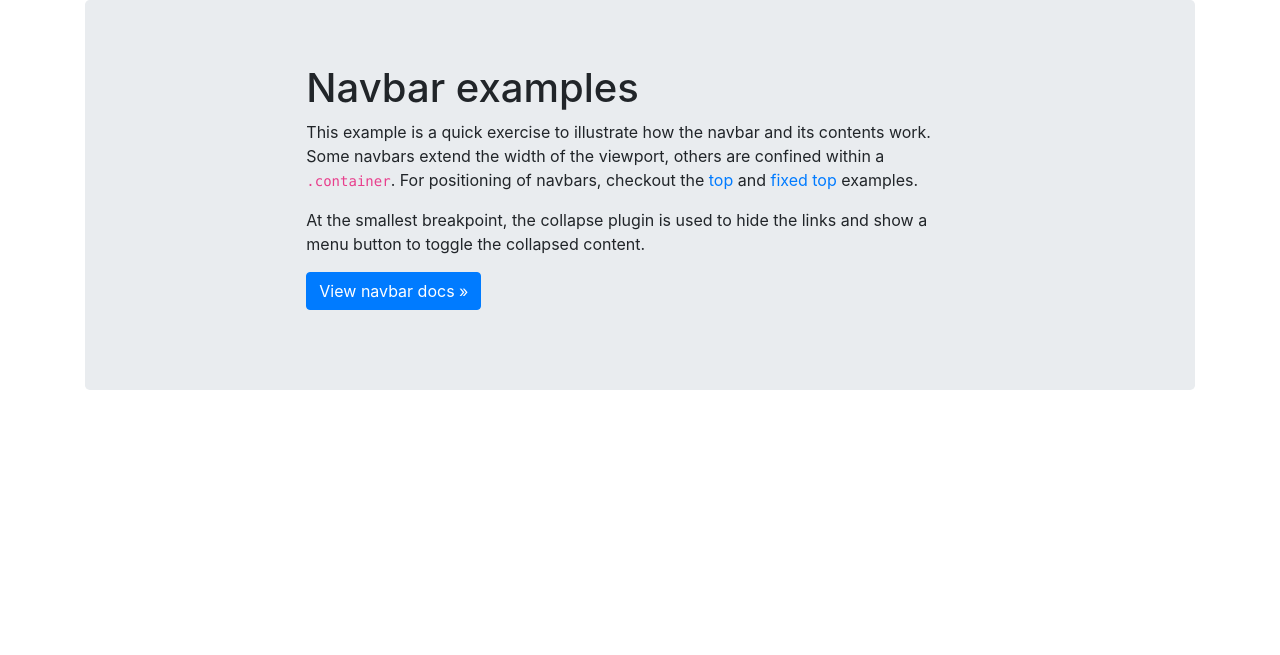
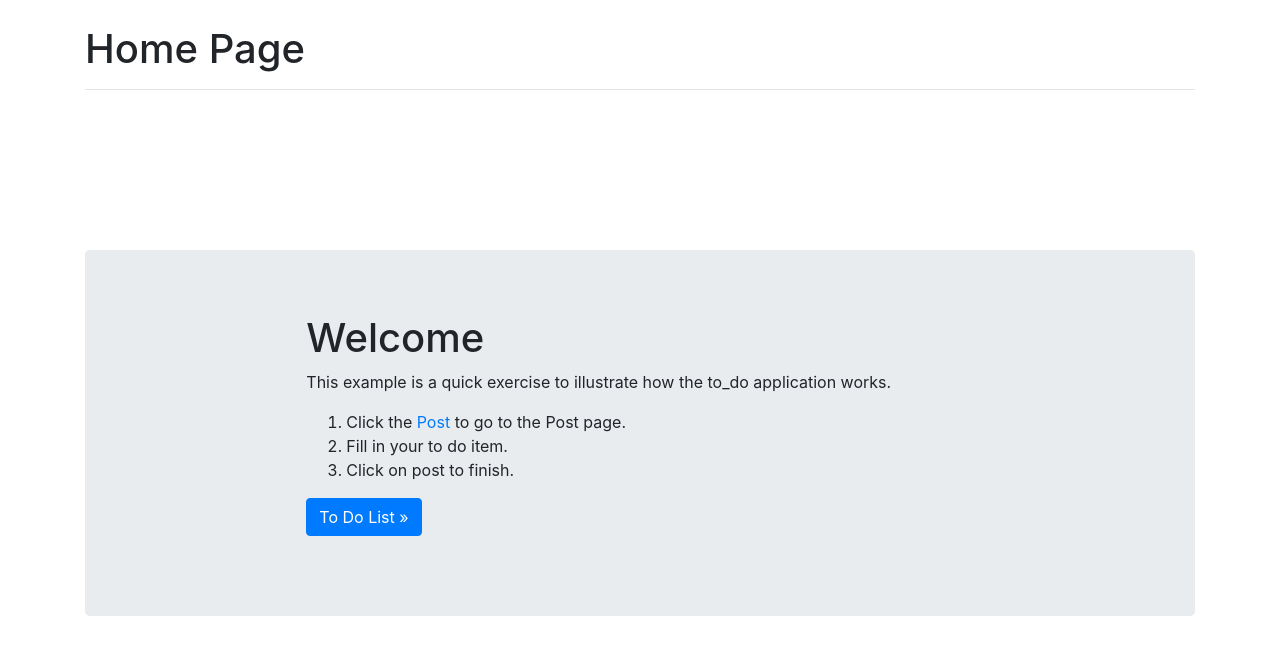
Before and after one commit to ThriledLokki983/cs50-2021, a Flask app: page / in a window 1280 px wide. Shown: the part 56-711 px from the top of the page. Run offline with Flask 2, Linux system fonts and the light colour scheme; some libraries are stand-ins or nearby versions.

Commit message:
made some new changes

```diff
--- a/web-dev/my-first-website/templates/base.html
+++ b/web-dev/my-first-website/templates/base.html
@@ -39,7 +39,7 @@
                 <button class="btn btn-outline-success my-2 my-sm-0" type="submit">Search</button>
               </form>
             </div>
-          </nav>
+        </nav>
 
         {% block body %} {% endblock %}
     </div>
--- a/web-dev/my-first-website/templates/index.html
+++ b/web-dev/my-first-website/templates/index.html
@@ -6,14 +6,19 @@
 
 
 {% block body %}
-<h1>Home Page 4</h1>
-<div class="jumbotron">
+<hr><br><br>
+<h1>Home Page</h1>
+<Hr>
+<div class="jumbotron" style="margin-top: 10rem;">
  <div class="col-sm-8 mx-auto">
-   <h1>Navbar examples</h1>
-   <p>This example is a quick exercise to illustrate how the navbar and its contents work. Some navbars extend the width of the viewport, others are confined within a <code>.container</code>. For positioning of navbars, checkout the <a href="/docs/4.5/examples/navbar-static/">top</a> and <a href="/docs/4.5/examples/navbar-fixed/">fixed top</a> examples.</p>
-   <p>At the smallest breakpoint, the collapse plugin is used to hide the links and show a menu button to toggle the collapsed content.</p>
-   <p>
-     <a class="btn btn-primary" href="/docs/4.5/components/navbar/" role="button">View navbar docs &raquo;</a>
+   <h1>Welcome</h1>
+   <p>This example is a quick exercise to illustrate how the to_do application works. </p>
+   <ol>
+     <li>Click the <a href='/post'>Post</a> to go to the Post page.</li>
+     <li>Fill in your to do item.</li>
+     <li>Click on post to finish.</li>
+   </ol>
+     <a class="btn btn-primary" href="/post" role="button">To Do List &raquo;</a>
    </p>
  </div>
 </div>
```
Also changed, not shown: web-dev/my-first-website/templates/edit.html (+6 -3 lines), web-dev/my-first-website/templates/post.html (+16 -11 lines), web-dev/my-first-website/posts.db.
